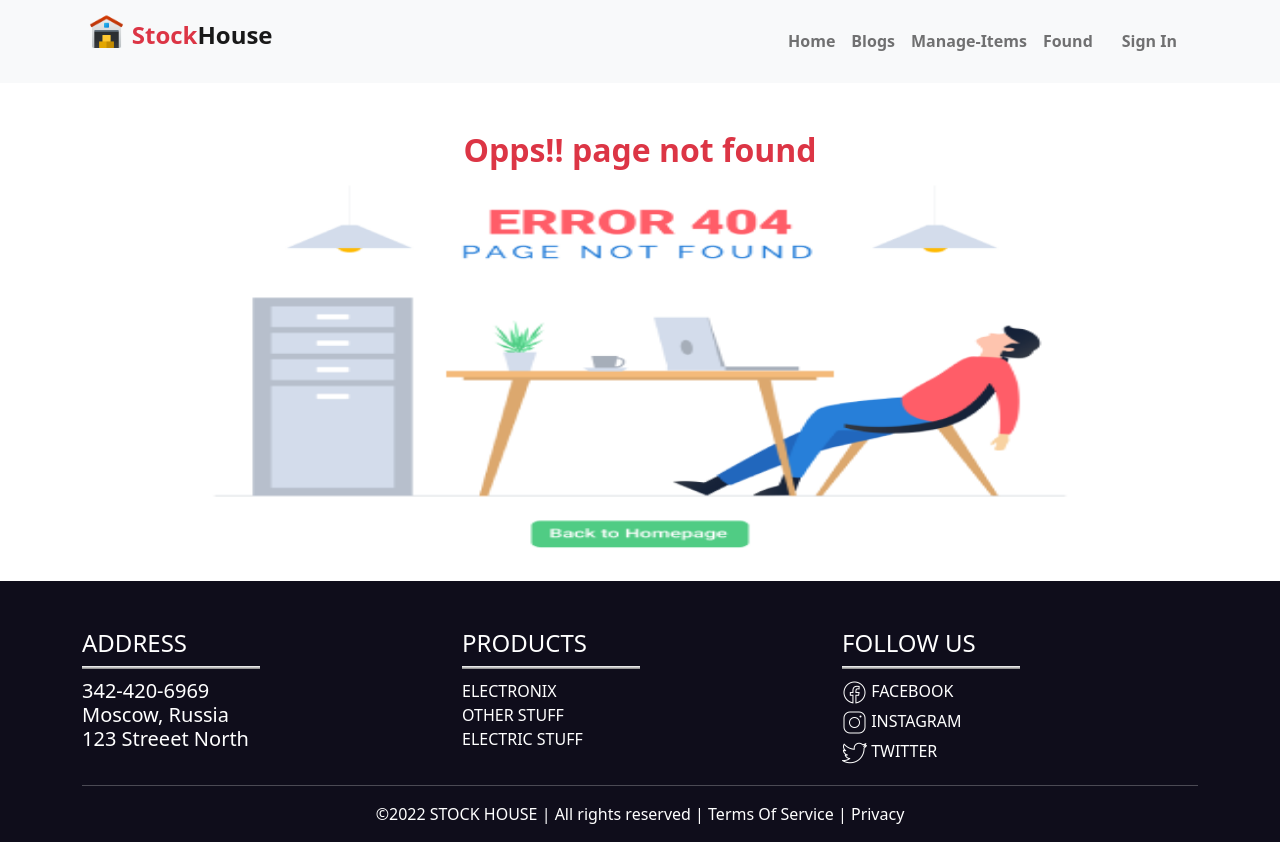
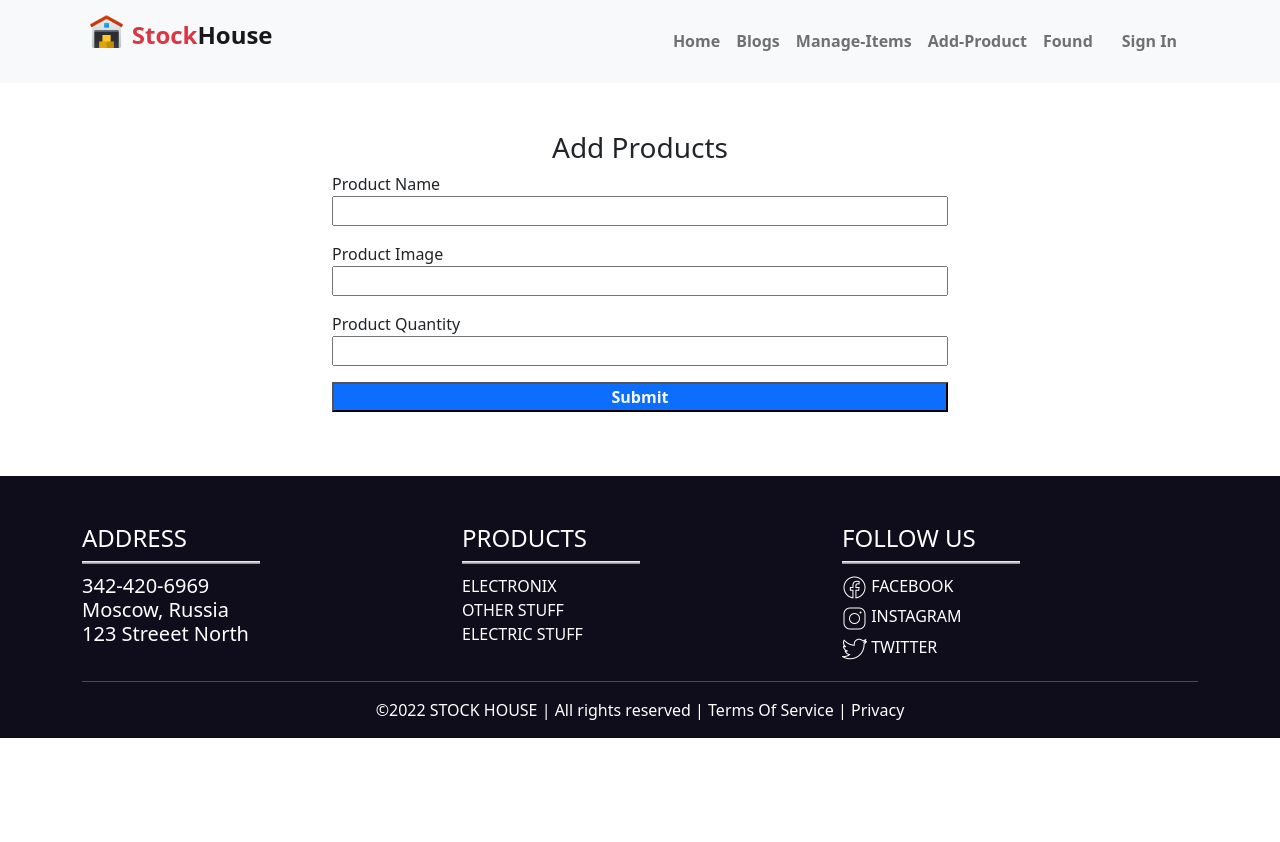
Before and after one commit to RidwanSiddique44/ware-house-client-side, a React (Create React App) app: page /addproduct in a window 1280 px wide. After the commit the page ends 800 px from the top, so only its background shows below. Built offline with nearby package versions, Linux system fonts and the light colour scheme; no server answers.

Commit message:
react form added

```diff
--- a/package.json
+++ b/package.json
@@ -12,6 +12,7 @@
     "react-bootstrap": "^2.3.1",
     "react-dom": "^18.1.0",
     "react-firebase-hooks": "^5.0.3",
+    "react-hook-form": "^7.30.0",
     "react-router-dom": "^6.3.0",
     "react-scripts": "5.0.1",
     "react-toastify": "^8.2.0",
--- a/src/App.js
+++ b/src/App.js
@@ -12,6 +12,7 @@ import Loading from './components/sharedPages/Loading/Loading';
 import RequireAuth from './components/registerPages/RequireAuth/RequireAuth';
 import Inventory from './components/mainPages/Inventory/Inventory';
 import Details from './components/mainPages/ProductDetails/Details';
+import AddProducts from './components/mainPages/AddProducts/AddProducts';
 
 function App() {
   return (
@@ -27,6 +28,7 @@ function App() {
         <Route path="/loading" element={<Loading></Loading>}></Route>
         <Route path="*" element={<Notfound></Notfound>}></Route>
         <Route path='/inventory' element={<Inventory></Inventory>}></Route>
+        <Route path='/addproduct' element={<AddProducts></AddProducts>}></Route>
         <Route path='/inventory/:inventoryId' element={<Details></Details>}></Route>
         <Route path="/blog" element={
           <RequireAuth>
--- /dev/null
+++ b/src/components/mainPages/AddProducts/AddProducts.js
@@ -0,0 +1,24 @@
+import React from 'react';
+import './AddProducts.css';
+import { useForm } from "react-hook-form";
+
+const AddProducts = () => {
+    const { register, handleSubmit } = useForm();
+    const onSubmit = data => console.log(data);
+    return (
+        <div className='container text-start mt-5 mb-5 w-50 ms-auto'>
+            <h3 className="text-center">Add Products</h3>
+            <form className='d-flex flex-column' onSubmit={handleSubmit(onSubmit)}>
+                <label>Product Name</label>
+                <input className='mb-3'  {...register("firstName", { required: true, maxLength: 20 })} />
+                <label>Product Image</label>
+                <input className='mb-3'  {...register("lastName", { pattern: /^[A-Za-z]+$/i })} />
+                <label>Product Quantity</label>
+                <input className='mb-3' type="number" {...register("age", { min: 18, max: 99 })} />
+                <input className='mb-3 bg-primary text-light fw-bolder' type="submit" />
+            </form>
+        </div>
+    );
+};
+
+export default AddProducts;
--- a/src/components/mainPages/ProductDetails/Details.js
+++ b/src/components/mainPages/ProductDetails/Details.js
@@ -12,7 +12,7 @@ const Details = () => {
             .then(data => setItem(data))
     }, []);
     return (
-        <div className='card-container'>
+        <div className='container'>
             <div>
 
                 <Card style={{ width: '100%' }}>
--- a/src/components/sharedPages/Header/Header.js
+++ b/src/components/sharedPages/Header/Header.js
@@ -25,6 +25,7 @@ const Header = () => {
                             <Nav.Link as={Link} to="/home">Home</Nav.Link>
                             <Nav.Link as={Link} to="/blog">Blogs</Nav.Link>
                             <Nav.Link as={Link} to="/inventory">Manage-Items</Nav.Link>
+                            <Nav.Link as={Link} to="/addproduct">Add-Product</Nav.Link>
                             <Nav.Link as={Link} to="/lkl">Found</Nav.Link>
                         </Nav>
                         <Nav>
```
Also changed, not shown: src/components/mainPages/AddProducts/AddProducts.css (added), 1 other file (tests, documents, lock files or other folders).
